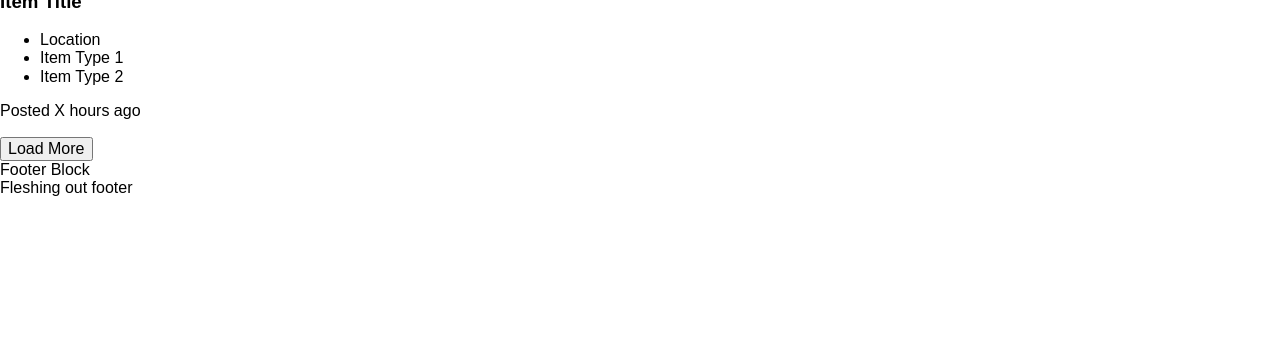
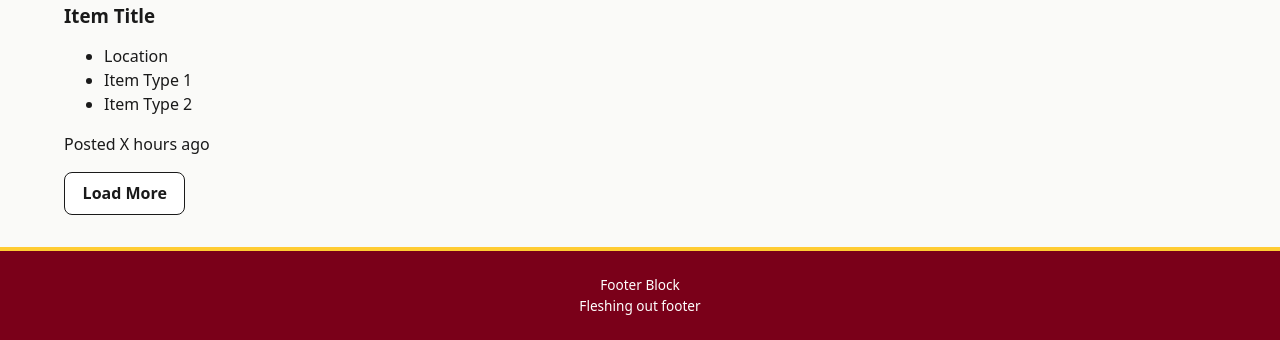
Before and after one commit to CSCI-5117-F26/developing-the-interactive-web-project-1-group-1, a Flask app: template src/developing_the_interactive_web_project_1_group_1/templates/index.html in a window 1280 px wide. Shown: the part 581-921 px from the top of the page. Before the commit the page ends 777 px from the top, so only its background shows below. Run offline with Flask 3, Linux system fonts and the light colour scheme; the template is opened without the code that fills it, so the values that code supplies are empty; some libraries are stand-ins or nearby versions.

Commit message:
Added css styling to default tempalte and for buttons. Also added random image for item placeholder from picsum.photos.

```diff
--- /dev/null
+++ b/src/developing_the_interactive_web_project_1_group_1/static/style.css
@@ -0,0 +1,170 @@
+:root {
+  --white: #ffffff;
+  --off-white: #fafaf8;
+  --black: #1a1a1a;
+  --maroon: #7a0019;
+  --yellow: #ffcc33;
+  --border: #e3e3e3;
+  --radius: 8px;
+  --page-width: 1200px;
+}
+
+* {
+  box-sizing: border-box;
+}
+
+html,
+body {
+  margin: 0;
+  padding: 0;
+}
+
+body {
+  display: flex;
+  flex-direction: column;
+  min-height: 100vh;
+  background: var(--off-white);
+  color: var(--black);
+  font-family: system-ui, -apple-system, "Segoe UI", Roboto, Arial, sans-serif;
+  line-height: 1.5;
+}
+
+h1, h2, h3 {
+  margin: 0 0 0.25rem;
+  line-height: 1.2;
+}
+
+a {
+  color: var(--maroon);
+}
+
+/* buttons + form controls, shared by every page */
+button {
+  padding: 0.55rem 1.1rem;
+  border: 1.5px solid var(--black);
+  border-radius: var(--radius);
+  background: var(--white);
+  color: var(--black);
+  font: inherit;
+  font-weight: 600;
+  cursor: pointer;
+}
+
+button:hover {
+  background: var(--black);
+  color: var(--white);
+}
+
+/* for the standout button like "I found something" */
+.btn-accent {
+  border-color: var(--maroon);
+  background: var(--maroon);
+  color: var(--yellow);
+}
+
+.btn-accent:hover {
+  border-color: var(--yellow);
+  background: var(--yellow);
+  color: var(--maroon);
+}
+
+input,
+select {
+  padding: 0.55rem 0.8rem;
+  border: 1.5px solid var(--border);
+  border-radius: var(--radius);
+  background: var(--white);
+  color: var(--black);
+  font: inherit;
+}
+
+/* header */
+.site-header {
+  display: flex;
+  justify-content: space-between;
+  align-items: center;
+  flex-wrap: wrap;
+  gap: 1rem;
+  padding: 0.9rem 1.5rem;
+  border-top: 4px solid var(--maroon);
+  border-bottom: 1px solid var(--border);
+  background: var(--white);
+}
+
+.header-left,
+.header-right {
+  display: flex;
+  align-items: center;
+  gap: 1.5rem;
+}
+
+.logo {
+  padding: 0.35rem 0.9rem;
+  border-radius: var(--radius);
+  background: var(--maroon);
+  color: var(--yellow);
+  font-weight: 800;
+  letter-spacing: 0.08em;
+  text-decoration: none;
+}
+
+.nav-links {
+  display: flex;
+  gap: 1.5rem;
+}
+
+.nav-links a {
+  padding: 0.25rem 0;
+  color: var(--black);
+  font-weight: 500;
+  text-decoration: none;
+}
+
+.nav-links a:hover {
+  color: var(--maroon);
+}
+
+.account-select {
+  border-color: var(--black);
+  border-radius: 999px;
+  padding-left: 1rem;
+  font-weight: 600;
+  cursor: pointer;
+}
+
+/* main content */
+main {
+  flex: 1;
+  width: 100%;
+  max-width: var(--page-width);
+  margin: 0 auto;
+  padding: 2rem 1.5rem;
+}
+
+/* footer */
+.site-footer {
+  padding: 1.5rem;
+  border-top: 4px solid var(--yellow);
+  background: var(--maroon);
+  color: var(--white);
+  text-align: center;
+  font-size: 0.85rem;
+}
+
+@media (max-width: 700px) {
+  .site-header {
+    flex-direction: column;
+    align-items: flex-start;
+    padding: 1rem;
+  }
+
+  .header-left,
+  .header-right {
+    flex-wrap: wrap;
+    gap: 1rem;
+  }
+
+  main {
+    padding: 1.25rem 1rem;
+  }
+}
--- a/src/developing_the_interactive_web_project_1_group_1/templates/base.html
+++ b/src/developing_the_interactive_web_project_1_group_1/templates/base.html
@@ -14,26 +14,31 @@ href="https://cdn.jsdelivr.net/npm/purecss@3.0.0/build/grids-responsive-min.css"
     <title>{% block title %}{% endblock %}</title>
   </head>
   <body>
-    <header>
+    <header class="site-header">
       <div class="header-left">
-      <img src="{{ url_for('static', filename='logo') }}" alt="logo" /> <a href="#">Found items</a> <a href="#">L&amp;F locations</a>
+        <a href="{{ url_for('index') }}" class="logo">LOGO</a>
+        <nav class="nav-links">
+          <a href="#">Found items</a>
+          <a href="#">L&amp;F locations</a>
+        </nav>
       </div>
 
       <div class="header-right">
-      <button>+ I found something</button>
+        <button class="btn-accent">+ I found something</button>
 
-      <select name="account" id="account">
+        <select name="account" id="account" class="account-select">
           <option value="">Account</option>
           <option value="settings">Settings</option>
           <option value="profile">Profile</option>
         </select>
       </div>
     </header>
+
     <main>
     {% block main %}{% endblock %}
     </main>
 
-    <footer>
+    <footer class="site-footer">
       Footer Block <br>
       Fleshing out footer
     </footer>
--- a/src/developing_the_interactive_web_project_1_group_1/templates/index.html
+++ b/src/developing_the_interactive_web_project_1_group_1/templates/index.html
@@ -19,13 +19,13 @@
 
 <h2>Example Item Card</h2>
 <div class="item-card">
-  <img src="#" alt="photo of item" />
+  <img src="https://picsum.photos/400/300" alt="photo of item" />
   <h3 class="item-title">Item Title</h3>
   <ul class="tags">
     <li>Location</li>
     <li>Item Type 1</li>
     <li>Item Type 2</li>
-  </div>
+  </ul>
   <p>Posted X hours ago</p>
 </div>
 
```
Lines whose indentation alone changed are shown as unchanged.
